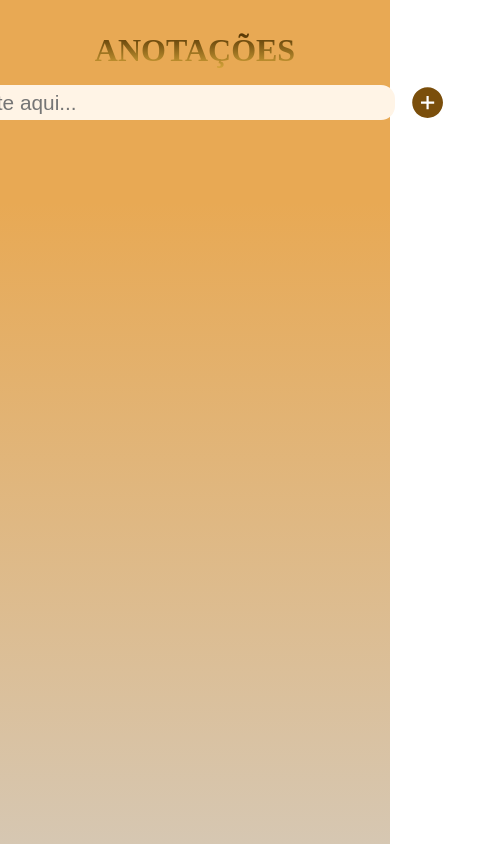
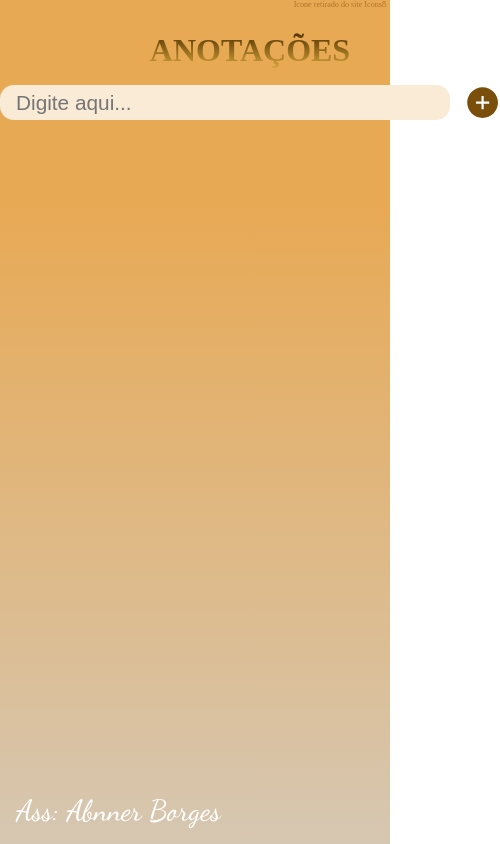
Before and after one commit to AbnnerB/todo-list, a React (Create React App) app: page / in a window 390 px wide. Shown: the whole page, 500 px wide, since content can reach past the window. Built offline with nearby package versions, Linux system fonts and the light colour scheme.

Commit message:
adicionando a assinatura
Falta deixar responsivo e refatorar o codigo, colocando nomes melhores

```diff
--- a/public/index.html
+++ b/public/index.html
@@ -1,8 +1,8 @@
 <!DOCTYPE html>
-<html lang="en">
+<html lang="pt-br">
   <head>
     <meta charset="utf-8" />
-    <link rel="icon" href="%PUBLIC_URL%/favicon.ico" />
+    <link rel="icon" href="%PUBLIC_URL%/favicon.png" />
     <meta name="viewport" content="width=device-width, initial-scale=1" />
     <meta name="theme-color" content="#000000" />
     <meta
@@ -10,34 +10,20 @@
       content="Web site created using create-react-app"
     />
     <link rel="apple-touch-icon" href="%PUBLIC_URL%/logo192.png" />
-    <!--
-      manifest.json provides metadata used when your web app is installed on a
-      user's mobile device or desktop. See https://developers.google.com/web/fundamentals/web-app-manifest/
-    -->
+
     <link rel="manifest" href="%PUBLIC_URL%/manifest.json" />
-    <!--
-      Notice the use of %PUBLIC_URL% in the tags above.
-      It will be replaced with the URL of the `public` folder during the build.
-      Only files inside the `public` folder can be referenced from the HTML.
 
-      Unlike "/favicon.ico" or "favicon.ico", "%PUBLIC_URL%/favicon.ico" will
-      work correctly both with client-side routing and a non-root public URL.
-      Learn how to configure a non-root public URL by running `npm run build`.
-    -->
-    <title>React App</title>
+    <link rel="preconnect" href="https://fonts.googleapis.com" />
+    <link rel="preconnect" href="https://fonts.gstatic.com" crossorigin />
+    <link
+      href="https://fonts.googleapis.com/css2?family=Dancing+Script:wght@500;600&display=swap"
+      rel="stylesheet"
+    />
+
+    <title>Anotações</title>
   </head>
   <body>
     <noscript>You need to enable JavaScript to run this app.</noscript>
     <div id="root"></div>
-    <!--
-      This HTML file is a template.
-      If you open it directly in the browser, you will see an empty page.
-
-      You can add webfonts, meta tags, or analytics to this file.
-      The build step will place the bundled scripts into the <body> tag.
-
-      To begin the development, run `npm start` or `yarn start`.
-      To create a production bundle, use `npm run build` or `yarn build`.
-    -->
   </body>
 </html>
--- a/src/Page/Home.js
+++ b/src/Page/Home.js
@@ -63,8 +63,10 @@ export default function Home() {
   }
 
   return (
+    <div className="containerAll">
       <div className="containerHome">
         <h1 className="titleNotes">ANOTAÇÕES</h1>
+
         <div className="inputButton">
           <input
             type="text"
@@ -74,14 +76,12 @@ export default function Home() {
             onChange={(e) => setTexts(e.target.value)}
             autoFocus
           />
+
           <button onClick={addTodo}>
             <AiFillPlusCircle />
           </button>
         </div>
-
         <div className="containerLista">
-        {/* <h1 className="titleNotes">ANOTAÇÕES</h1> */}
-
           {arrayTodo.map((item, index) => (
             <div key={index} className="lista">
               <span>
@@ -100,5 +100,25 @@ export default function Home() {
           ))}
         </div>
       </div>
+
+      <footer>
+        <p>
+          <span className="signature">Ass: Abnner Borges</span>
+        </p>
+        <div className="linksRefIcon">
+          <a
+            target="_blank"
+            rel="noreferrer"
+            href="https://icons8.com/icon/lNIaXGUuT4qe/notes"
+          >
+            <span> Icone </span>
+          </a>
+          retirado do site
+          <a target="_blank" rel="noreferrer" href="https://icons8.com">
+            <span> Icons8 </span>
+          </a>
+        </div>
+      </footer>
+    </div>
   );
 }
--- a/src/Page/home.css
+++ b/src/Page/home.css
@@ -2,10 +2,21 @@
 fazer uma classe pra quando o exercicio estiver concluido
       text-decoration: line-through;
 */
+.containerAll {
+  display: flex;
+  flex-direction: column;
+  /* background-color: antiquewhite; */
+  justify-content: space-between;
+  min-height: 100vh;
+  width: 100%;
+}
 
 .containerHome {
   width: 500px;
   margin: 0 auto;
+
+  /* display: flex;
+  flex-direction: column; */
 }
 .inputButton {
   display: flex;
@@ -18,7 +29,8 @@ fazer uma classe pra quando o exercicio estiver concluido
   border: none;
   border-radius: 14px;
   font-size: 1.3rem;
-  background-color: rgb(255, 244, 230);
+  background-color: antiquewhite;
+  color: #4e3001;
   padding-left: 1rem;
 }
 .inputButton button {
@@ -102,3 +114,34 @@ fazer uma classe pra quando o exercicio estiver concluido
 .inputButton button:hover {
   transform: scale(1.2);
 }
+
+footer {
+  padding: 1rem;
+  margin-top: 4em;
+  display: flex;
+  justify-content: space-between;
+  align-items: center;
+  /* background-color: rgb(148, 102, 42); */
+  color: #ffffff;
+  font-size: 1.3em;
+}
+
+.signature {
+  font-size: 1.4em;
+  font-family: "Dancing Script", cursive;
+}
+
+.linksRefIcon {
+  /* font-size: 0.45em; */
+  font-size: 0.39em;
+  font-family: cursive;
+  position: absolute;
+  top: 0;
+  right: 4px;
+  color: rgb(177, 117, 38);
+}
+
+.linksRefIcon a {
+  color: rgb(177, 117, 38);
+  text-decoration: none;
+}
--- a/src/index.css
+++ b/src/index.css
@@ -12,6 +12,6 @@ body {
   background-repeat: no-repeat;
   min-height: 100vh;
   height: 100%;
-  display: flex;
-  justify-content: center;
+  /* display: flex; */
+  /* justify-content: center; */
 }
```
Also changed, not shown: public/favicon.png (added), 1 other file (tests, documents, lock files or other folders). Lines whose indentation alone changed are shown as unchanged.
